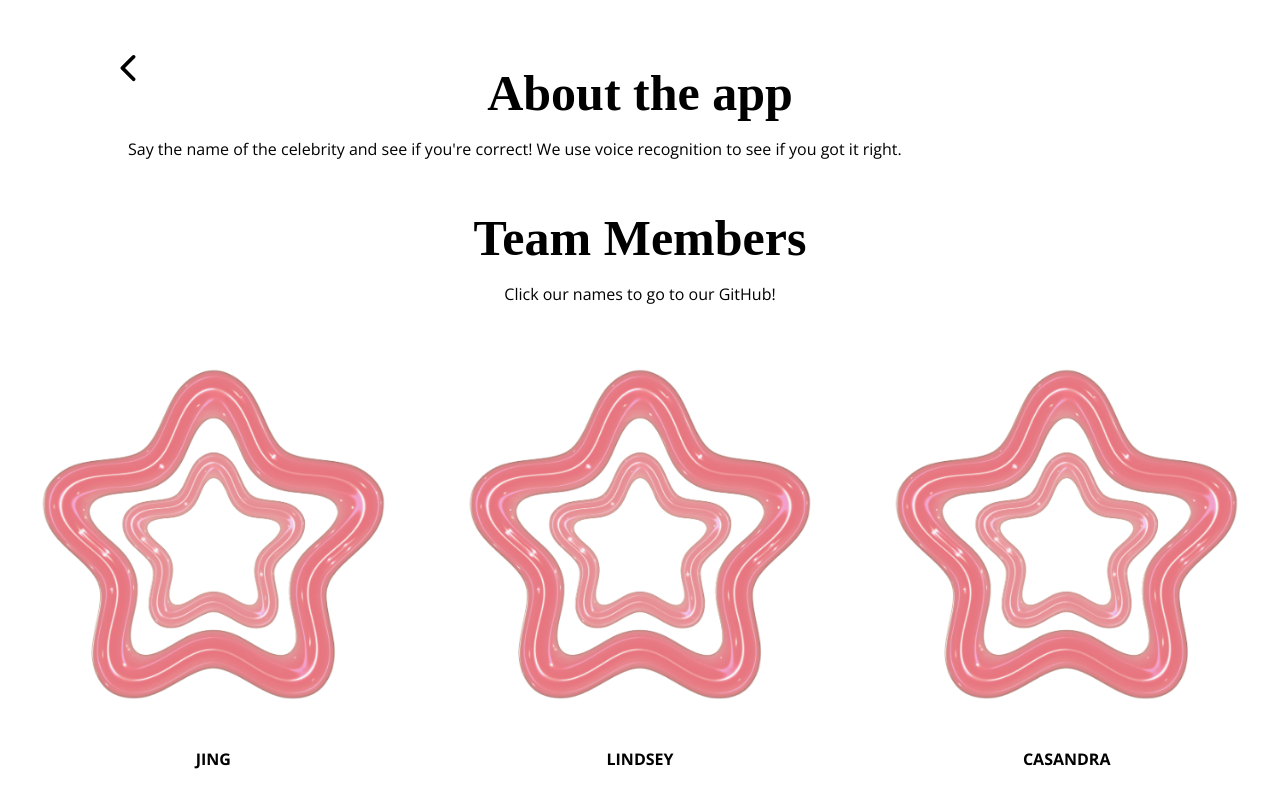
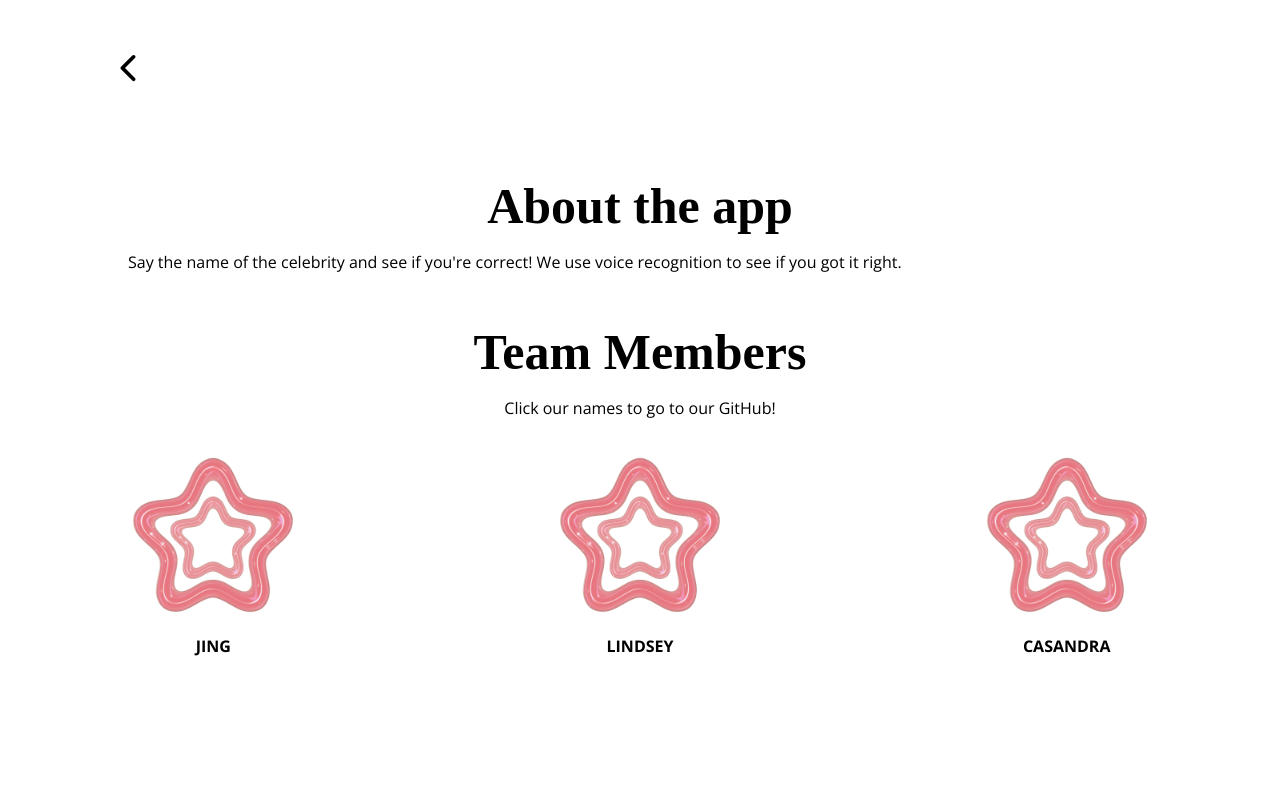
Before and after one commit to IndexDuo/WingHacks2024, a React (Create React App) app: page /about in a window 1280 px wide. Built offline with nearby package versions, Linux system fonts and the light colour scheme; a web font is replaced by a local one.

Commit message:
Apr 7, 2024, 6:53 AM

```diff
--- a/src/styles/About.css
+++ b/src/styles/About.css
@@ -13,6 +13,9 @@
     margin-bottom: 0;
     font-size: 50px;
 }
+/* p{
+    align-items: center;
+} */
 
 .para {
     width: 80%;
@@ -28,6 +31,7 @@
 
 .team img {
     max-width: 100%;
+    max-width: 200px;
     height: auto;
     width: auto;
 }
```
